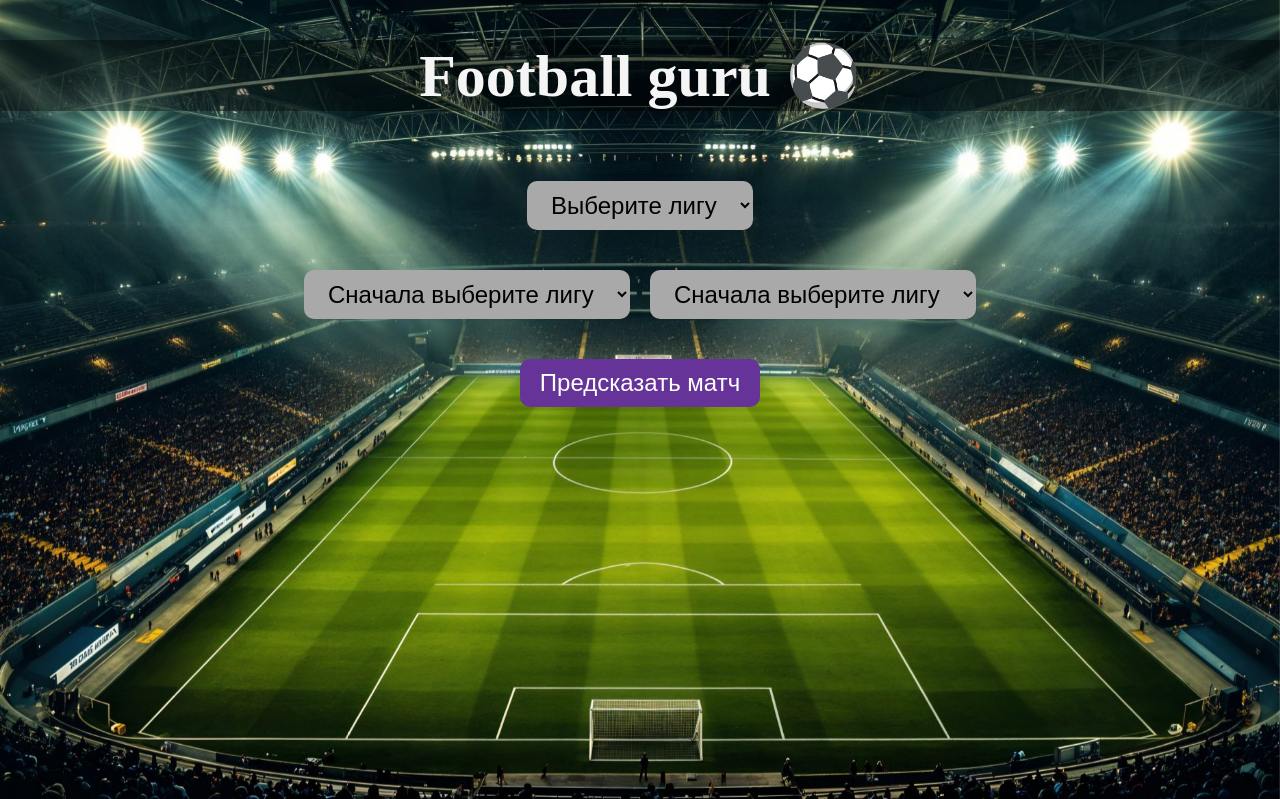
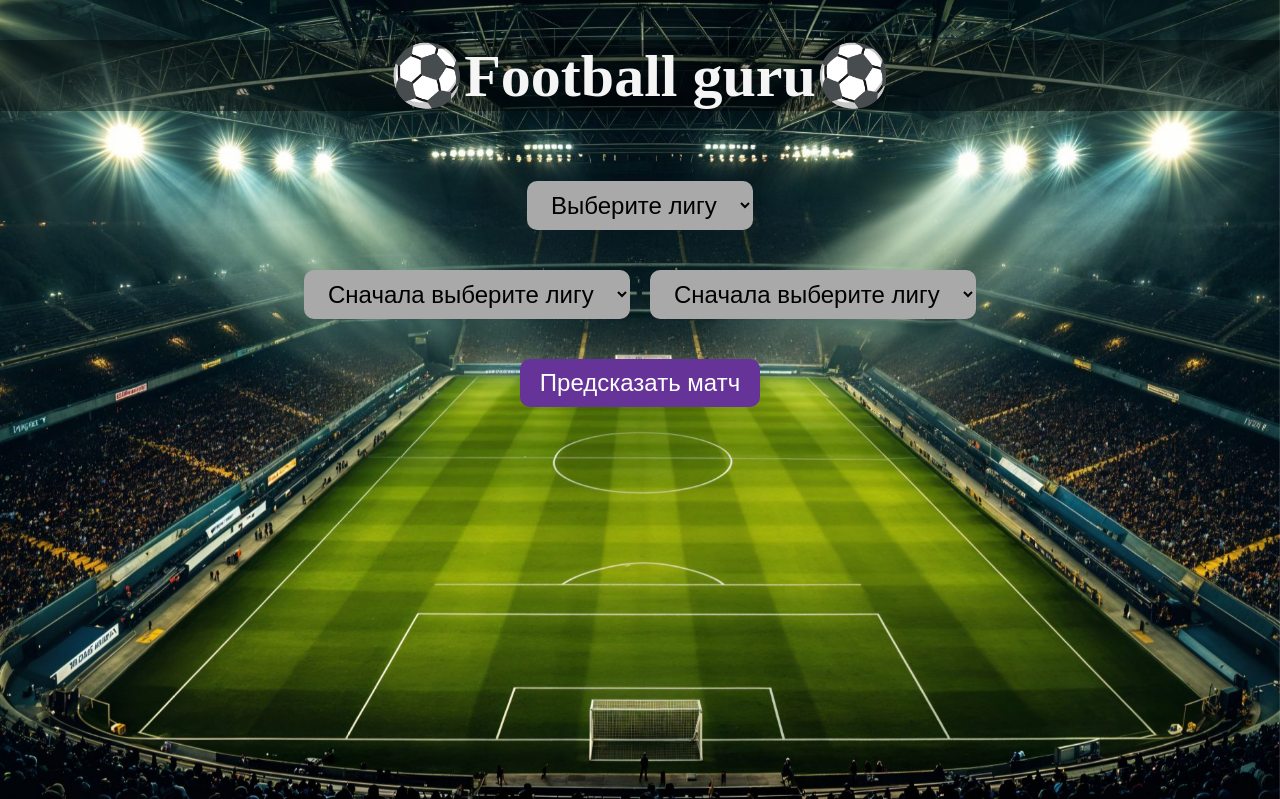
Before and after one commit to Jamal12321/Project, a Flask app: page / in a window 1280 px wide. Shown: the top 799 px of the page. Run offline with Flask 3, Linux system fonts and the light colour scheme.

Commit message:
Update index.html

```diff
--- a/templates/index.html
+++ b/templates/index.html
@@ -111,7 +111,7 @@
 </head>
 <body>
 
-    <p class="header" style="font-family:' Arial Black';background-color: rgba(0, 0, 0, 0.37);">Football guru ⚽</p>
+    <p class="header" style="font-family:' Arial Black';background-color: rgba(0, 0, 0, 0.37);">⚽Football guru⚽</p>
     <img src="/static/footbal_background.jpg" alt="" class="image">
 
     <div class="container">
```
